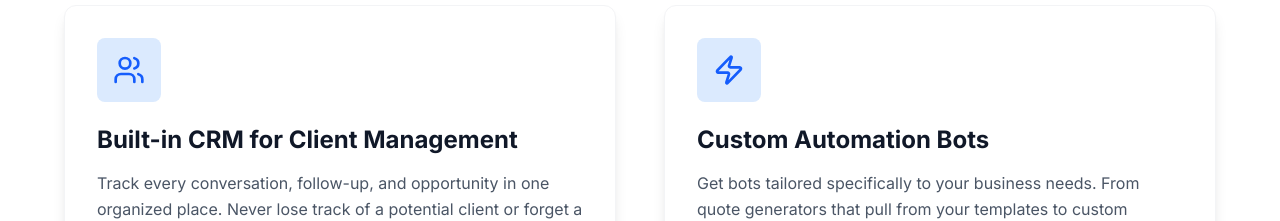
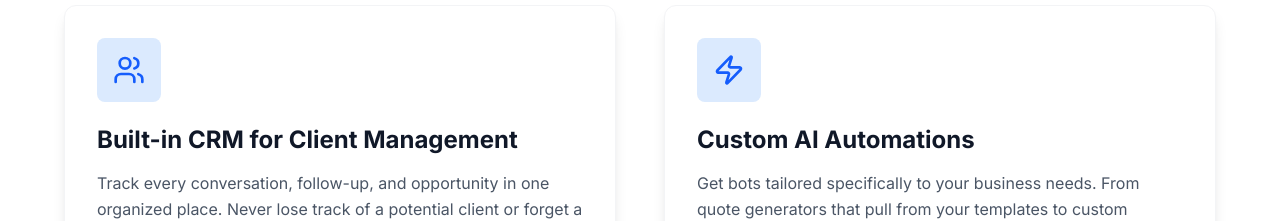
Before and after one commit to Summit-Automation/Summit-Site, a Next.js app: page / in a window 1280 px wide. Shown: the part 2580-2801 px from the top of the page. Built offline with nearby package versions, Linux system fonts and the light colour scheme.

Commit message:
text update

```diff
--- a/src/app/page.tsx
+++ b/src/app/page.tsx
@@ -159,7 +159,7 @@ export default function HomePage() {
               },
               {
                 icon: <Zap className="w-8 h-8" />,
-                title: "Custom Automation Bots",
+                title: "Custom AI Automations",
                 description: "Get bots tailored specifically to your business needs. From quote generators that pull from your templates to custom workflow automation - we build what you need.",
                 features: ["Quote generator bots", "Template-based automation", "Custom workflow bots", "Business-specific solutions"]
               }
```
